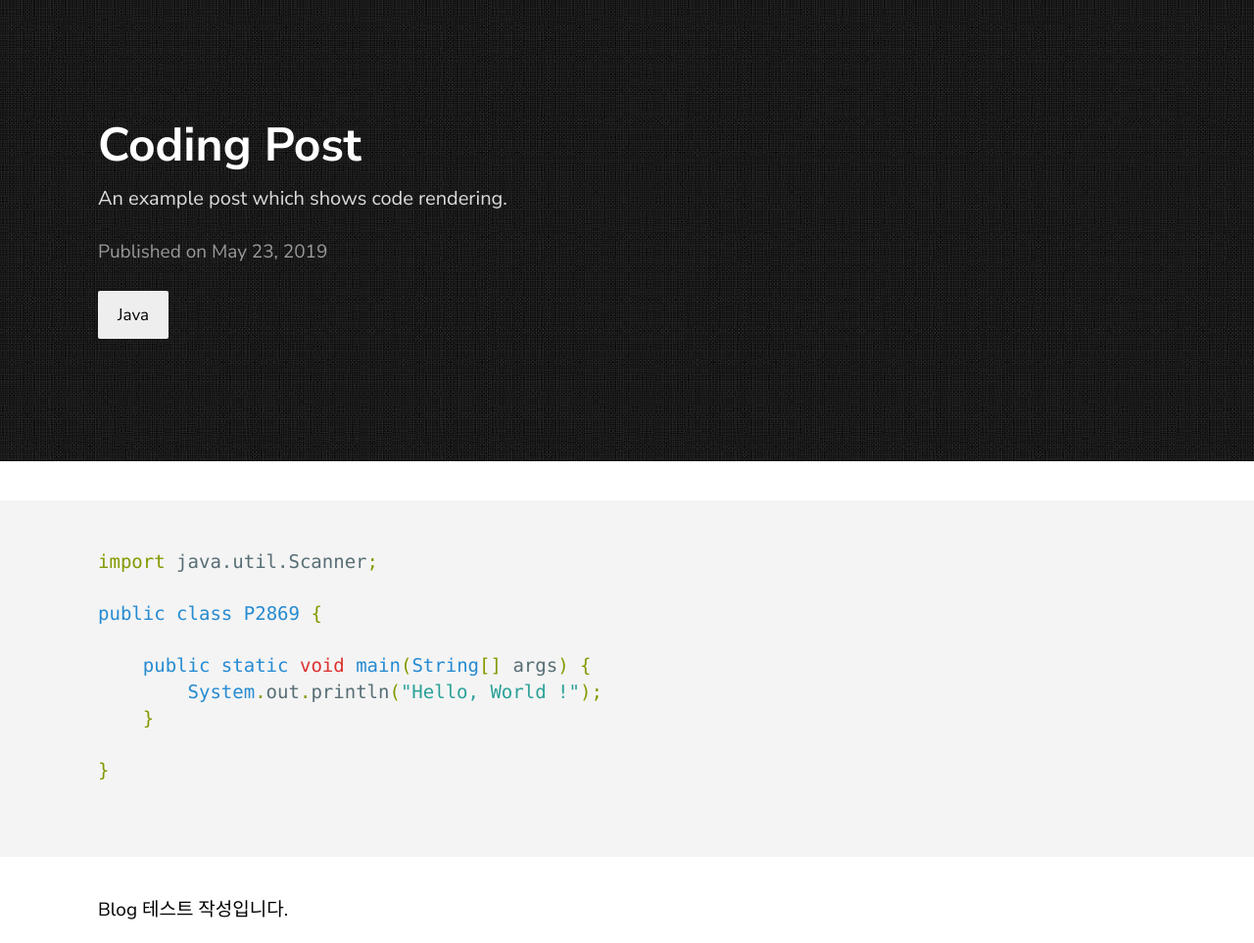
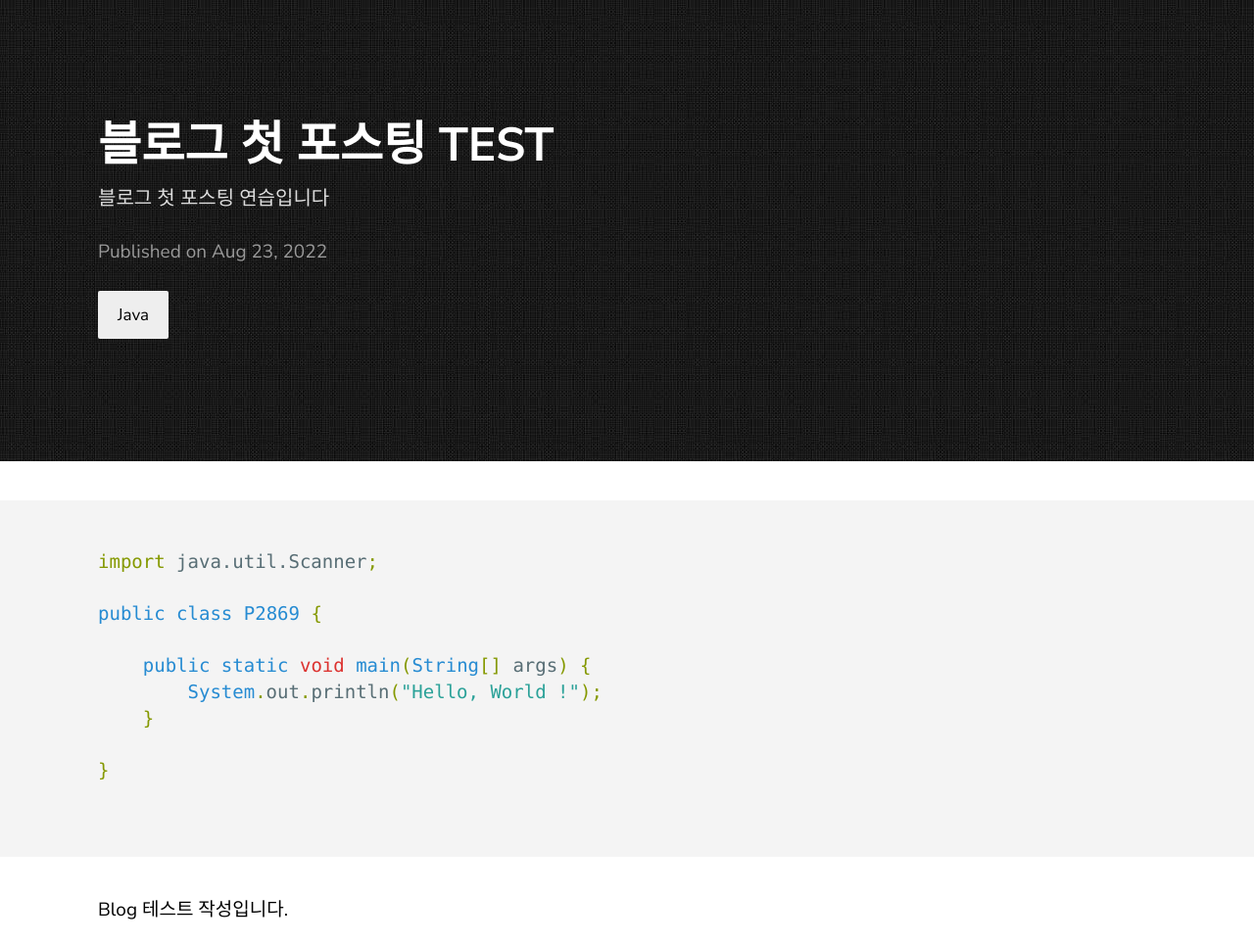
Before and after one commit to wonindev/wonindev.github.io, a Jekyll site: the page built from _posts/2022-08-23-안녕하세요.md, in a window 1280 px wide. Shown: the whole page at 98% size. Built offline with Jekyll 4.4.1, drawn with Linux system fonts in a browser that asks for light colours.

Commit message:
Update 2022-08-23-안녕하세요.md

```diff
--- a/_posts/2022-08-23-안녕하세요.md
+++ b/_posts/2022-08-23-안녕하세요.md
@@ -1,8 +1,8 @@
 ---
 layout: post
-title:  "Coding Post"
-description: An example post which shows code rendering.
-date:   2019-05-23 21:03:36 +0530
+title:  "블로그 첫 포스팅 TEST"
+description: 블로그 첫 포스팅 연습입니다
+date:   2022-08-23 17:35:36 +1730
 categories: Java
 ---
 
```
